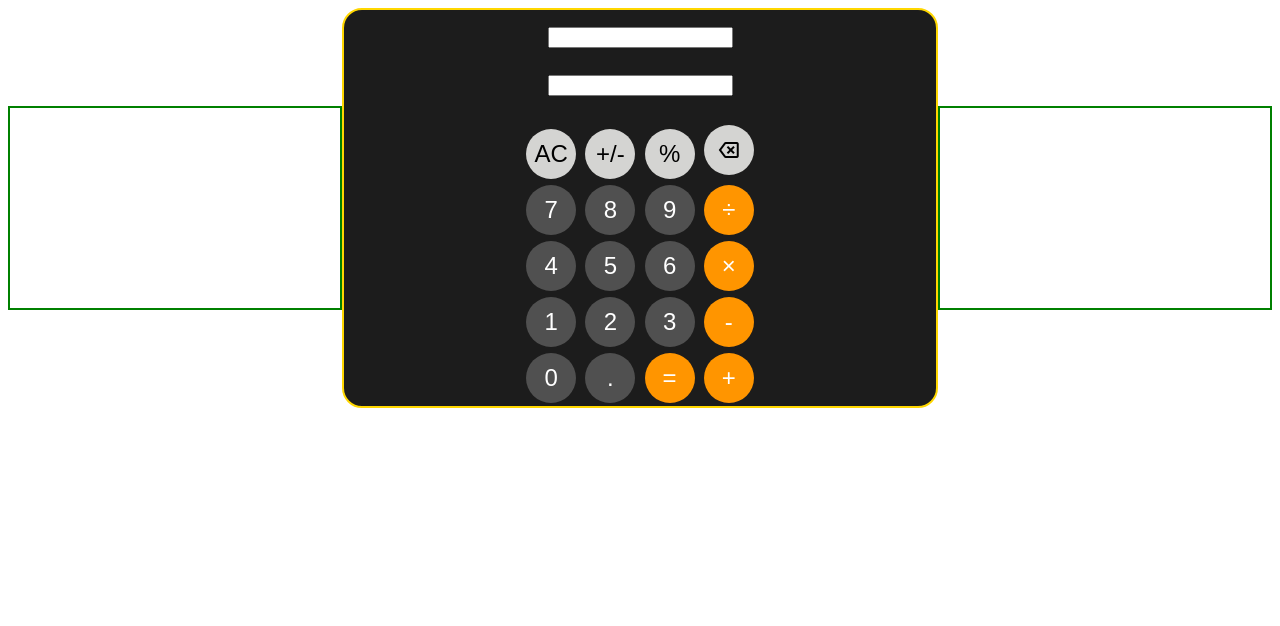
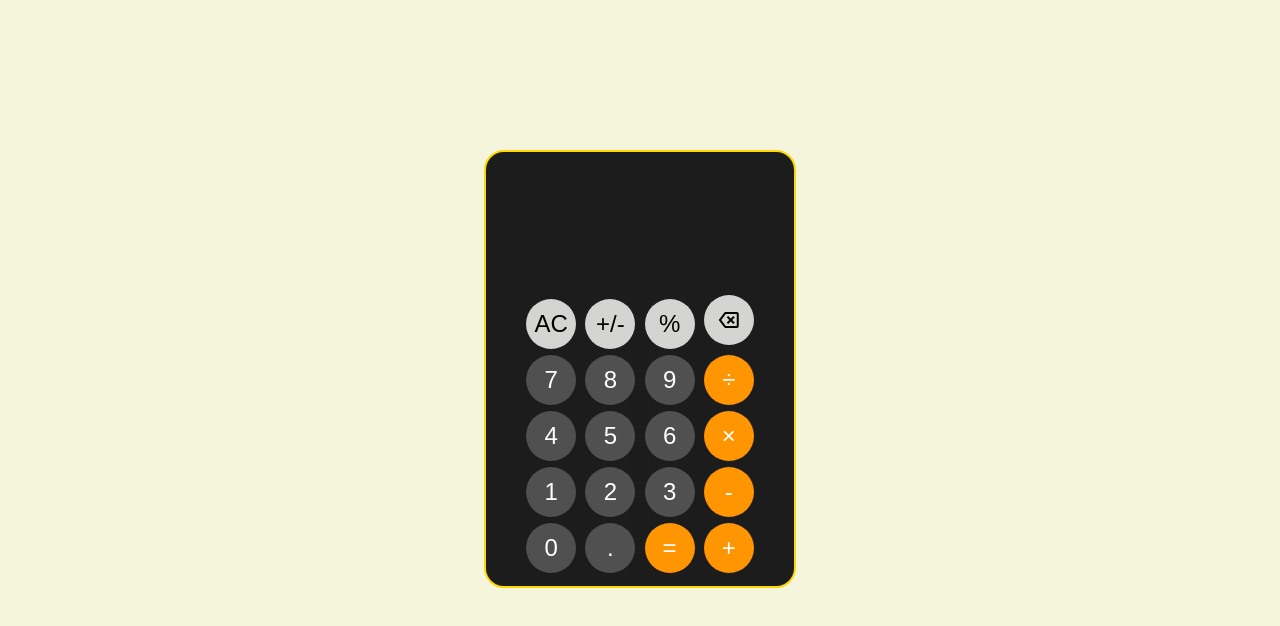
Before and after one commit to Steinvorth/Calculator, a plain HTML site: page index.html in a window 1280 px wide. Drawn offline with nearby package versions, Linux system fonts and the light colour scheme.

Commit message:
Finished adding css made some small changes to decimals

```diff
--- a/index.html
+++ b/index.html
@@ -18,34 +18,44 @@
         <div id="calcContainer">
             <div class="spacer"></div>
             <div id="calcBody">
-                <div>
-                    <p id="input"><input type="text" id="prevNum"></p>
-                    <p id="ans"><input type="text" id="answer"></p>
+
+                <div id="display">
+                    <div class="displayOp">
+                        <p><output id="prevNum"></p>
+                    </div>
+                    <div class="displayAns">
+                        <p><output id="answer"></p>
+                    </div>
                 </div>
+
                 <div class="row">
                     <button id="clear" class="modifier">AC</button>
                     <button id="negate" class="modifier">+/-</button>
                     <button class="modifier" onclick="setOperator('%')">%</button>
                     <button id="delete" class="modifier"><span class="material-symbols-outlined">backspace</span></button>
                 </div>
+
                 <div class="row">
                     <button class="number" onclick="getNumber(7)">7</button>
                     <button class="number" onclick="getNumber(8)">8</button>
                     <button class="number" onclick="getNumber(9)">9</button>
-                    <button class="operator" onclick="setOperator('/')">÷</button>
+                    <button class="operator" onclick="setOperator('÷')">÷</button>
                 </div>
+
                 <div class="row">
                     <button class="number" onclick="getNumber(4)">4</button>
                     <button class="number" onclick="getNumber(5)">5</button>
                     <button class="number" onclick="getNumber(6)">6</button>
-                    <button class="operator" onclick="setOperator('*')">×</button>
+                    <button class="operator" onclick="setOperator('×')">×</button>
                 </div>
+
                 <div class="row">
                     <button class="number" onclick="getNumber(1)">1</button>
                     <button class="number" onclick="getNumber(2)">2</button>
                     <button class="number" onclick="getNumber(3)">3</button>
                     <button class="operator" onclick="setOperator('-')">-</button>
                 </div>
+
                 <div class="row">
                     <button class="number" onclick="getNumber(0)">0</button>
                     <button class="number" id="decimal" onclick="getNumber('.')">.</button>
--- a/logic.js
+++ b/logic.js
@@ -114,25 +114,25 @@ function getNumber(num){
 function add(a, b){
     const result = parseFloat(a) + parseFloat(b);
     console.log("sum: " + result)
-    return result;
+    return result.toFixed(3);
 }
 
 function subtract(a, b){
     const result = parseFloat(a) - parseFloat(b);
     console.log("Difference: " + result)
-    return result;
+    return result.toFixed(3);
 }
 
 function multiply(a, b){
     const result = parseFloat(a) * parseFloat(b);
     console.log("Product: " + result);
-    return result;
+    return result.toFixed(3);
 }
 
 function divide(a, b){
     const result = parseFloat(a) / parseFloat(b);
     console.log("dividend: " + result);
-    return result;
+    return result.toFixed(3);
 }
 
 function modulus(a ,b){
@@ -169,10 +169,10 @@ function calc (){
         case '-':
             result = subtract(inputNum1, inputNum2);
             break;
-        case '*':
+        case '×':
             result = multiply(inputNum1, inputNum2);
             break;
-        case '/':
+        case '÷':
             result = divide(inputNum1, inputNum2);
             break;
         case '%':
--- a/style.css
+++ b/style.css
@@ -1,3 +1,6 @@
+html{
+    background-color: beige;
+}
 button{
     margin: 3px;
 }
@@ -10,24 +13,25 @@ html{
     display: flex;
     justify-content: center;
     align-items: center;
+    margin-top: 150px;
 }
 
 #calcBody{
     display: flex;
-    flex: 3 1 200px;
+    flex: 1 1 150px;
     justify-content: center;
     align-items: center;
     border: 2px solid gold;
     flex-direction: column;
     background-color: #1C1C1C;
     border-radius: 20px;
+    padding-top: 20px;
+    padding-bottom: 10px;
 }
 
 .spacer{
     display: flex;
-    flex: 1 3 200px;
-    border: 2px solid green;
-    height: 200px;
+    flex: 3 1 auto;
 }
 
 .operator{
@@ -62,8 +66,35 @@ html{
     font-size: 24px;
 }
 
-  .material-symbols-outlined {
+.material-symbols-outlined {
     font-family: 'Material Symbols Outlined';
     font-size: 20px;
     line-height: 1;
-  }
+}
+
+#display{
+    display: flex;
+    border-radius: 20px;
+    flex-direction: column;
+    height: 120px;
+    width: 90%;
+    /* border: 2px solid white; */
+}
+
+.displayOp{
+    display: flex;
+    font-size: 18px;
+    justify-content: flex-end;
+    align-items: center;
+    color: white;
+    height: 50px;
+}
+
+.displayAns{
+    display: flex;
+    font-size: 32px;
+    align-items: center;
+    justify-content: flex-end;
+    color: white;
+    height: 100px;
+}
```
